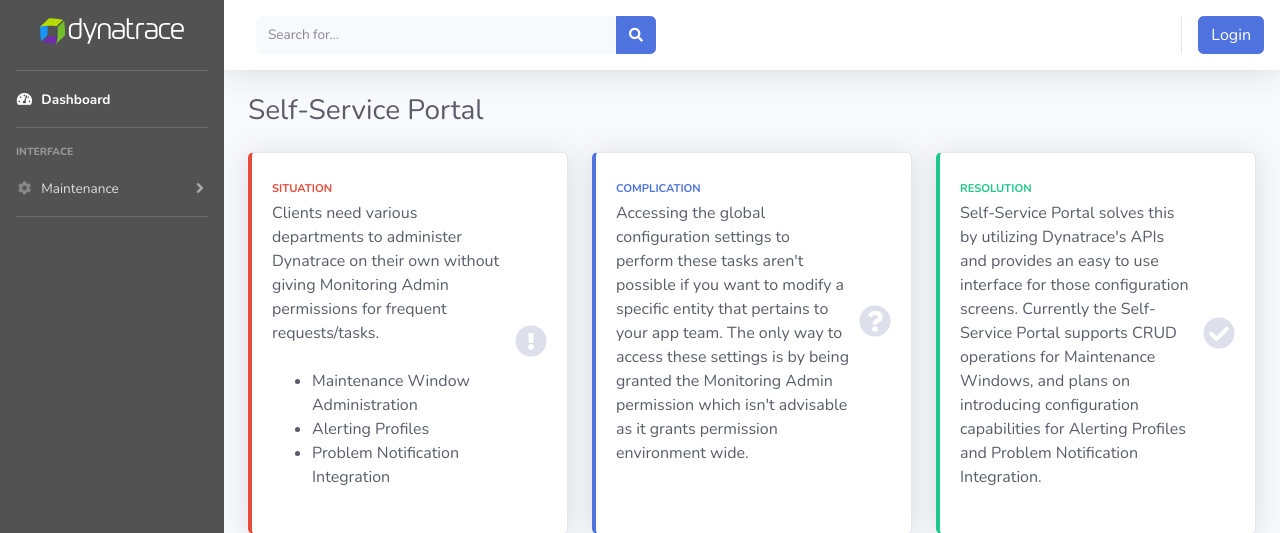
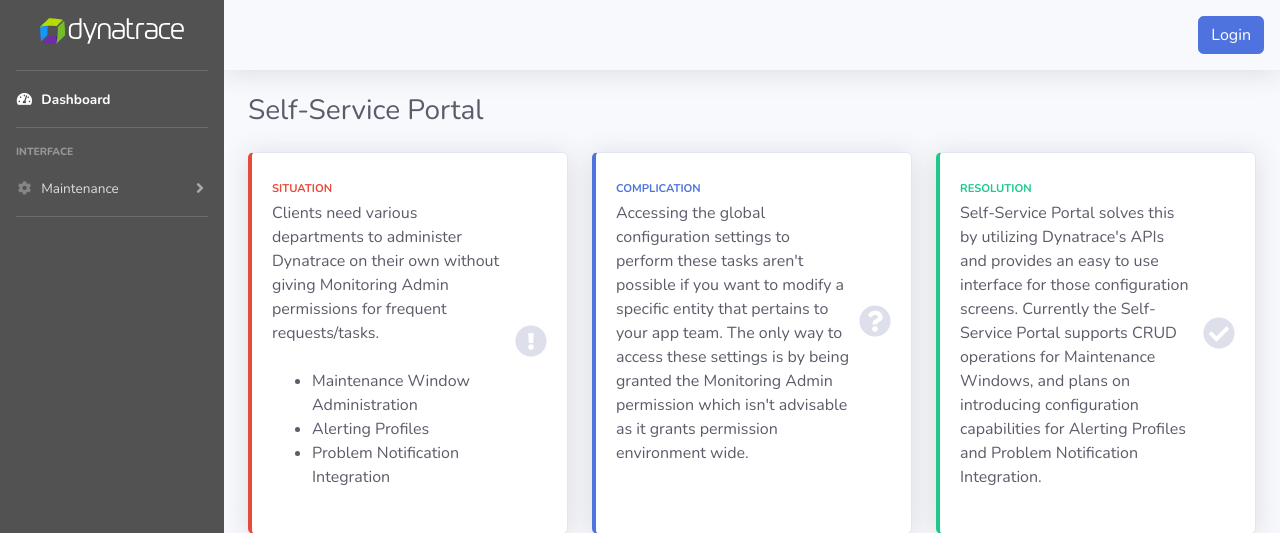
Before and after one commit to dt-self-service/self-service-app, a Django app: template dashboard/templates/dashboard/index.html in a window 1280 px wide. Shown: the top 533 px of the page. Run offline with Django 3.2, Linux system fonts and the light colour scheme; the template is opened without the code that fills it, so the values that code supplies are empty; some libraries are stand-ins or nearby versions.

Commit message:
SELFSERVE-35# Clean UI of Unneeded Components

```diff
--- a/dashboard/templates/dashboard/base.html
+++ b/dashboard/templates/dashboard/base.html
@@ -82,48 +82,15 @@
         <div id="content">
 
         <!-- Topbar -->
-        <nav class="navbar navbar-expand navbar-light bg-white topbar mb-4 static-top shadow">
+        <nav class="navbar navbar-expand navbar-dark topbar mb-4 static-top shadow">
 
             <!-- Sidebar Toggle (Topbar) -->
             <button id="sidebarToggleTop" class="btn btn-link d-md-none rounded-circle mr-3">
             <i class="fa fa-bars"></i>
             </button>
 
-            <!-- Topbar Search -->
-            <form class="d-none d-sm-inline-block form-inline mr-auto ml-md-3 my-2 my-md-0 mw-100 navbar-search">
-            <div class="input-group">
-                <input type="text" class="form-control bg-light border-0 small" placeholder="Search for..." aria-label="Search" aria-describedby="basic-addon2">
-                <div class="input-group-append">
-                <button class="btn btn-primary" type="button">
-                    <i class="fas fa-search fa-sm"></i>
-                </button>
-                </div>
-            </div>
-            </form>
-
             <!-- Topbar Navbar -->
             <ul class="navbar-nav ml-auto">
-
-            <!-- Nav Item - Search Dropdown (Visible Only XS) -->
-            <li class="nav-item dropdown no-arrow d-sm-none">
-                <a class="nav-link dropdown-toggle" href="#" id="searchDropdown" role="button" data-toggle="dropdown" aria-haspopup="true" aria-expanded="false">
-                <i class="fas fa-search fa-fw"></i>
-                </a>
-                <!-- Dropdown - Messages -->
-                <div class="dropdown-menu dropdown-menu-right p-3 shadow animated--grow-in" aria-labelledby="searchDropdown">
-                <form class="form-inline mr-auto w-100 navbar-search">
-                    <div class="input-group">
-                    <input type="text" class="form-control bg-light border-0 small" placeholder="Search for..." aria-label="Search" aria-describedby="basic-addon2">
-                    <div class="input-group-append">
-                        <button class="btn btn-primary" type="button">
-                        <i class="fas fa-search fa-sm"></i>
-                        </button>
-                    </div>
-                    </div>
-                </form>
-                </div>
-            </li>
-            <div class="topbar-divider d-none d-sm-block"></div>
 
             <!-- Nav Item - User Information -->
             {% if user.is_authenticated %}
@@ -135,19 +102,6 @@
                 </a>
                 <!-- Dropdown - User Information -->
                 <div class="dropdown-menu dropdown-menu-right shadow animated--grow-in" aria-labelledby="userDropdown">
-                <a class="dropdown-item" href="#">
-                    <i class="fas fa-user fa-sm fa-fw mr-2 text-gray-400"></i>
-                    Profile
-                </a>
-                <a class="dropdown-item" href="#">
-                    <i class="fas fa-cogs fa-sm fa-fw mr-2 text-gray-400"></i>
-                    Settings
-                </a>
-                <a class="dropdown-item" href="#">
-                    <i class="fas fa-list fa-sm fa-fw mr-2 text-gray-400"></i>
-                    Activity Log
-                </a>
-                <div class="dropdown-divider"></div>
                 <a class="dropdown-item" href="#" data-toggle="modal" data-target="#logoutModal">
                     <i class="fas fa-sign-out-alt fa-sm fa-fw mr-2 text-gray-400"></i>
                     Logout
@@ -163,19 +117,6 @@
                 </a>
                 <!-- Dropdown - User Information -->
                 <div class="dropdown-menu dropdown-menu-right shadow animated--grow-in" aria-labelledby="userDropdown">
-                <a class="dropdown-item" href="#">
-                    <i class="fas fa-user fa-sm fa-fw mr-2 text-gray-400"></i>
-                    Profile
-                </a>
-                <a class="dropdown-item" href="#">
-                    <i class="fas fa-cogs fa-sm fa-fw mr-2 text-gray-400"></i>
-                    Settings
-                </a>
-                <a class="dropdown-item" href="#">
-                    <i class="fas fa-list fa-sm fa-fw mr-2 text-gray-400"></i>
-                    Activity Log
-                </a>
-                <div class="dropdown-divider"></div>
                 <a class="dropdown-item" href="#" data-toggle="modal" data-target="#logoutModal">
                     <i class="fas fa-sign-out-alt fa-sm fa-fw mr-2 text-gray-400"></i>
                     Logout
--- a/dashboard/templates/registration/login.html
+++ b/dashboard/templates/registration/login.html
@@ -44,7 +44,7 @@
                   <form method="post" action="{% url 'login' %}" class="user">
                     {% csrf_token %}
                     <div class="form-group">
-                      <input type="text" name="username" required id="id_username" class="form-control form-control-user" id="exampleInputEmail" aria-describedby="emailHelp" placeholder="Enter Email Address...">
+                      <input type="text" name="username" required id="id_username" class="form-control form-control-user" id="exampleInputEmail" aria-describedby="emailHelp" placeholder="Username">
                     </div>
                     <div class="form-group">
                       <input type="password" name="password" required id="id_password" class="form-control form-control-user" id="exampleInputPassword" placeholder="Password">
--- a/maintenance/templates/maintenance/create.html
+++ b/maintenance/templates/maintenance/create.html
@@ -1,5 +1,5 @@
 {% extends "dashboard/base.html" %}
-{% block title %}Create Maintenance Window{% endblock title %}
+{% block title %}Create Window{% endblock title %}
 {% block content %}
 {% load static %}
 <div class="container-fluid">
@@ -8,7 +8,7 @@
   <!-- Basic Card Example -->
   <div class="card shadow mb-4">
     <div class="card-header py-3">
-      <h6 class="m-0 font-weight-bold text-primary">Configuration</h6>
+      <h6 class="m-0 font-weight-bold text-primary">Create Window</h6>
     </div>
     <div class="card-body">
       <p>Maintenance windows are typically planned, recurring periods of system downtime during which your DevOps team
--- a/maintenance/templates/maintenance/update.html
+++ b/maintenance/templates/maintenance/update.html
@@ -1,5 +1,5 @@
 {% extends "dashboard/base.html" %}
-{% block title %}Update Maintenance Window{% endblock title %}
+{% block title %}Update Window{% endblock title %}
 {% block content %}
 {% load static %}
 <div class="container-fluid">
@@ -8,7 +8,7 @@
   <!-- Basic Card Example -->
   <div class="card shadow mb-4">
     <div class="card-header py-3">
-      <h6 class="m-0 font-weight-bold text-primary">Configuration</h6>
+      <h6 class="m-0 font-weight-bold text-primary">Update Windows</h6>
     </div>
     <div class="card-body">
       <p>Maintenance windows are typically planned, recurring periods of system downtime during which your DevOps team
--- a/maintenance/templates/maintenance/view.html
+++ b/maintenance/templates/maintenance/view.html
@@ -1,5 +1,5 @@
 {% extends "dashboard/base.html" %}
-{% block title %}Create Maintenance Window{% endblock title %}
+{% block title %}View Window{% endblock title %}
 {% block content %}
 {% load static %}
 <div class="container-fluid">
```
